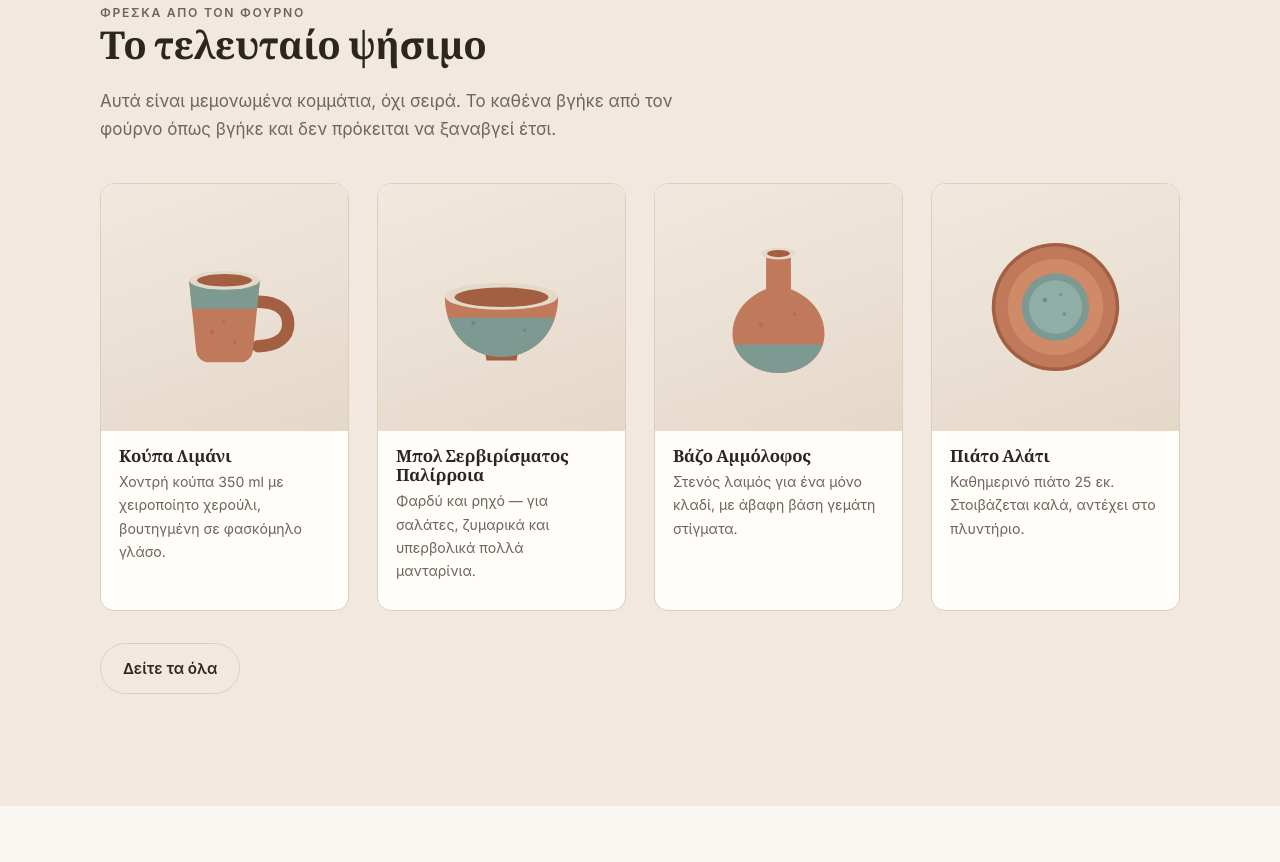
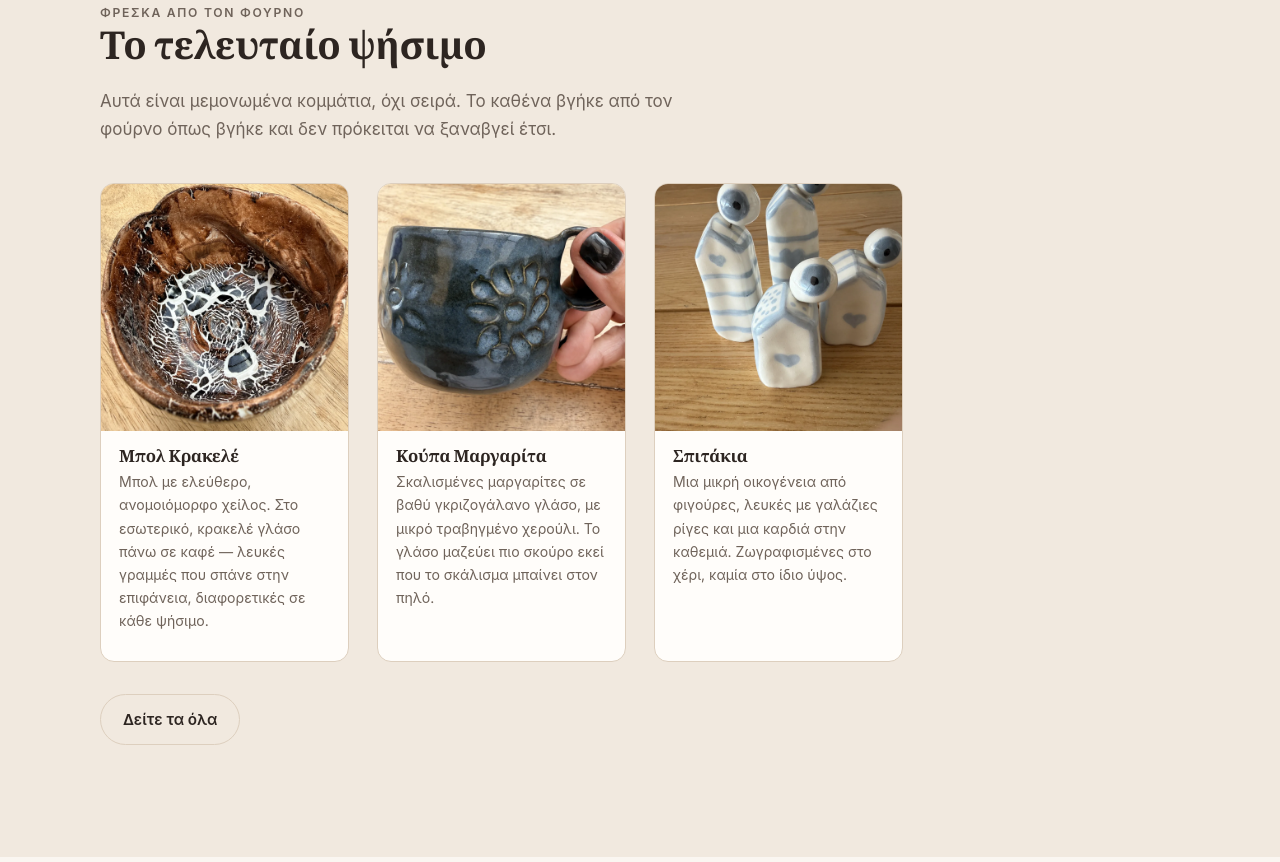
Before and after one commit to manina1-dev/Sea-salt-clay, a plain HTML site: page el/index.html in a window 1280 px wide. Shown: the part 958-1820 px from the top of the page. Drawn offline with Linux system fonts and the light colour scheme.

Commit message:
Replace the invented pieces with the owner's real work
Three photographs supplied by the owner, converted from HEIC to WebP,
cropped square for the grid and wide for the hero and feature frames:

- Crackle Bowl   (photographed 2026-10-06)
- Daisy Mug      (photographed 2026-09-12)
- Little Houses  (photographed 2025-01-12)

The nine invented pieces are gone from products.js, along with the
hand-drawn SVG illustrations in the hero, the studio section, the about
page and the contact page. The SVGs remain in assets/img and still serve
as the favicon.

Cards carrying a photograph now fill their frame (square, object-fit:
cover) rather than sitting inside it with padding, which is how the
illustrations were shown.

Each entry keeps a `made` date, not displayed yet, so the pieces can be
ordered or dated later. The names and descriptions are mine, written
from what the photographs show, and need the owner's own words.

Co-Authored-By: Claude Opus 5 <noreply@anthropic.com>
Claude-Session: https://claude.ai/code/session_01HBGCxSPKHGmMVJt7C3yJTt

```diff
--- a/css/styles.css
+++ b/css/styles.css
@@ -570,3 +570,23 @@ details.faq p { color: var(--text-muted); margin: 0 0 14px; max-width: 62ch; }
     border-radius: 10px !important;
   }
 }
+
+/* --------------------------------------------------- photographs in cards */
+
+.card__media--photo {
+  padding: 0;
+  aspect-ratio: 1 / 1;
+  background: var(--sand);
+}
+.card__media--photo img {
+  width: 100%;
+  height: 100%;
+  object-fit: cover;
+}
+
+/* A photograph fills the hero and split frames too, rather than sitting
+   inside them the way the illustrations do. */
+.hero__art--photo,
+.split__art--photo { padding: 0; overflow: hidden; }
+.hero__art--photo img,
+.split__art--photo img { width: 100%; height: 100%; object-fit: cover; }
--- a/el/index.html
+++ b/el/index.html
@@ -57,8 +57,8 @@
           <span>Ποτέ δεύτερο ίδιο</span>
         </div>
       </div>
-      <div class="hero__art">
-        <img src="../assets/img/vase.svg" alt="Ψηλό βάζο με γλάσο σε χρώμα φασκόμηλου">
+      <div class="hero__art hero__art--photo">
+        <img src="../assets/img/crackle-bowl-wide.webp" alt="Μπολ με ανομοιόμορφο χείλος και λευκό κρακελέ γλάσο πάνω σε καφέ" width="1600" height="1200">
       </div>
     </div>
   </section>
@@ -77,8 +77,8 @@
 
   <section class="section wrap">
     <div class="split">
-      <div class="split__art">
-        <img src="../assets/img/bowl.svg" alt="Φαρδύ μπολ σερβιρίσματος με βουτηγμένο γλάσο">
+      <div class="split__art split__art--photo">
+        <img src="../assets/img/daisy-mug-wide.webp" alt="Γκριζογάλανη κούπα με σκαλισμένες μαργαρίτες, σε ένα χέρι" width="1600" height="1200" loading="lazy">
       </div>
       <div>
         <p class="eyebrow">Το εργαστήριο</p>
@@ -148,7 +148,7 @@
           <li><a href="work.html">Όλα τα κομμάτια</a></li>
           <li><a href="work.html#grid">Κούπες &amp; ποτήρια</a></li>
           <li><a href="work.html#grid">Μπολ</a></li>
-          <li><a href="work.html#grid">Βάζα</a></li>
+          <li><a href="work.html#grid">Σπίτι</a></li>
         </ul>
       </div>
       <div>
--- a/js/main.js
+++ b/js/main.js
@@ -44,7 +44,7 @@
     li.setAttribute("data-category", product.category);
 
     li.innerHTML =
-      '<div class="card__media">' +
+      '<div class="card__media' + (product.photo ? ' card__media--photo' : '') + '">' +
         '<img src="' + SITE.root + product.image + '" alt="' + nameOf(product) + '" loading="lazy">' +
       '</div>' +
       '<div class="card__body">' +
--- a/js/products.js
+++ b/js/products.js
@@ -10,89 +10,40 @@
 
 window.PRODUCTS = [
   {
-    id: "harbour-mug",
-    name: "Harbour Mug",
-    name_el: "Κούπα Λιμάνι",
-    desc: "A chunky 350 ml mug with a pulled handle and a sage glaze dip.",
-    desc_el: "Χοντρή κούπα 350 ml με χειροποίητο χερούλι, βουτηγμένη σε φασκόμηλο γλάσο.",
-    category: "mugs",
-    image: "assets/img/mug.svg",
+    id: "crackle-bowl",
+    name: "Crackle Bowl",
+    name_el: "Μπολ Κρακελέ",
+    desc: "A bowl with a free, uneven rim. The inside is a crackle glaze over brown — white lines breaking across the surface, different in every firing.",
+    desc_el: "Μπολ με ελεύθερο, ανομοιόμορφο χείλος. Στο εσωτερικό, κρακελέ γλάσο πάνω σε καφέ — λευκές γραμμές που σπάνε στην επιφάνεια, διαφορετικές σε κάθε ψήσιμο.",
+    category: "bowls",
+    image: "assets/img/crackle-bowl.webp",
+    photo: true,
+    made: "2026-10",
     featured: true
   },
   {
-    id: "tide-bowl",
-    name: "Tide Serving Bowl",
-    name_el: "Μπολ Σερβιρίσματος Παλίρροια",
-    desc: "Wide and shallow — made for salads, pasta and too many clementines.",
-    desc_el: "Φαρδύ και ρηχό — για σαλάτες, ζυμαρικά και υπερβολικά πολλά μανταρίνια.",
-    category: "bowls",
-    image: "assets/img/bowl.svg",
+    id: "daisy-mug",
+    name: "Daisy Mug",
+    name_el: "Κούπα Μαργαρίτα",
+    desc: "Carved daisies around a deep blue-grey glaze, with a small pulled handle. The glaze pools darker where the carving cuts into the clay.",
+    desc_el: "Σκαλισμένες μαργαρίτες σε βαθύ γκριζογάλανο γλάσο, με μικρό τραβηγμένο χερούλι. Το γλάσο μαζεύει πιο σκούρο εκεί που το σκάλισμα μπαίνει στον πηλό.",
+    category: "mugs",
+    image: "assets/img/daisy-mug.webp",
+    photo: true,
+    made: "2026-09",
     featured: true
   },
   {
-    id: "dune-vase",
-    name: "Dune Bud Vase",
-    name_el: "Βάζο Αμμόλοφος",
-    desc: "A narrow neck for a single stem, with a speckled unglazed foot.",
-    desc_el: "Στενός λαιμός για ένα μόνο κλαδί, με άβαφη βάση γεμάτη στίγματα.",
-    category: "vases",
-    image: "assets/img/vase.svg",
+    id: "little-houses",
+    name: "Little Houses",
+    name_el: "Σπιτάκια",
+    desc: "A small family of figures, white with pale blue stripes and a heart on each one. Hand-painted, no two the same height.",
+    desc_el: "Μια μικρή οικογένεια από φιγούρες, λευκές με γαλάζιες ρίγες και μια καρδιά στην καθεμιά. Ζωγραφισμένες στο χέρι, καμία στο ίδιο ύψος.",
+    category: "home",
+    image: "assets/img/little-houses.webp",
+    photo: true,
+    made: "2025-01",
     featured: true
-  },
-  {
-    id: "salt-plate",
-    name: "Salt Dinner Plate",
-    name_el: "Πιάτο Αλάτι",
-    desc: "A 25 cm everyday plate. Stacks well, survives the dishwasher.",
-    desc_el: "Καθημερινό πιάτο 25 εκ. Στοιβάζεται καλά, αντέχει στο πλυντήριο.",
-    category: "tableware",
-    image: "assets/img/plate.svg",
-    featured: true
-  },
-  {
-    id: "cove-planter",
-    name: "Cove Planter",
-    name_el: "Γλάστρα Όρμος",
-    desc: "Drainage hole and matching saucer. Fits a 10 cm nursery pot.",
-    desc_el: "Με οπή αποστράγγισης και πιατάκι στο ίδιο γλάσο. Χωράει γλαστράκι 10 εκ.",
-    category: "home",
-    image: "assets/img/planter.svg"
-  },
-  {
-    id: "morning-teapot",
-    name: "Morning Teapot",
-    name_el: "Τσαγιέρα Πρωινό",
-    desc: "Holds four cups. Built-in strainer, lid that stays put when you pour.",
-    desc_el: "Χωράει τέσσερα φλιτζάνια. Ενσωματωμένο φίλτρο, καπάκι που δεν πέφτει όταν σερβίρεις.",
-    category: "tableware",
-    image: "assets/img/teapot.svg"
-  },
-  {
-    id: "drift-tumblers",
-    name: "Drift Tumblers, Pair",
-    name_el: "Ποτήρια Ρεύμα, Ζευγάρι",
-    desc: "Two 240 ml tumblers, no handles. Good for wine, water or whisky.",
-    desc_el: "Δύο ποτήρια 240 ml, χωρίς χερούλι. Για κρασί, νερό ή ουίσκι.",
-    category: "mugs",
-    image: "assets/img/tumbler.svg"
-  },
-  {
-    id: "estuary-pitcher",
-    name: "Estuary Pitcher",
-    name_el: "Κανάτα Εκβολή",
-    desc: "A one-litre pitcher with a proper drip-free lip.",
-    desc_el: "Κανάτα ενός λίτρου με στόμιο που πραγματικά δεν στάζει.",
-    category: "tableware",
-    image: "assets/img/pitcher.svg"
-  },
-  {
-    id: "shallow-bowl-set",
-    name: "Breakfast Bowls, Set of Two",
-    name_el: "Μπολ Πρωινού, Σετ των Δύο",
-    desc: "Deep enough for soup, shallow enough for cereal and a spoon.",
-    desc_el: "Αρκετά βαθιά για σούπα, αρκετά ρηχά για δημητριακά και κουτάλι.",
-    category: "bowls",
-    image: "assets/img/bowl.svg"
   }
 ];
 
```
Also changed, not shown: about.html (+3 -3 lines), contact.html (+3 -3 lines), el/about.html (+3 -3 lines), el/contact.html (+3 -3 lines), el/work.html (+1 -1 lines), index.html (+5 -5 lines), work.html (+1 -1 lines), assets/img/crackle-bowl-wide.webp (added), assets/img/crackle-bowl.webp (added), assets/img/daisy-mug-wide.webp (added), assets/img/daisy-mug.webp (added), assets/img/little-houses-wide.webp (added), assets/img/little-houses.webp (added).
